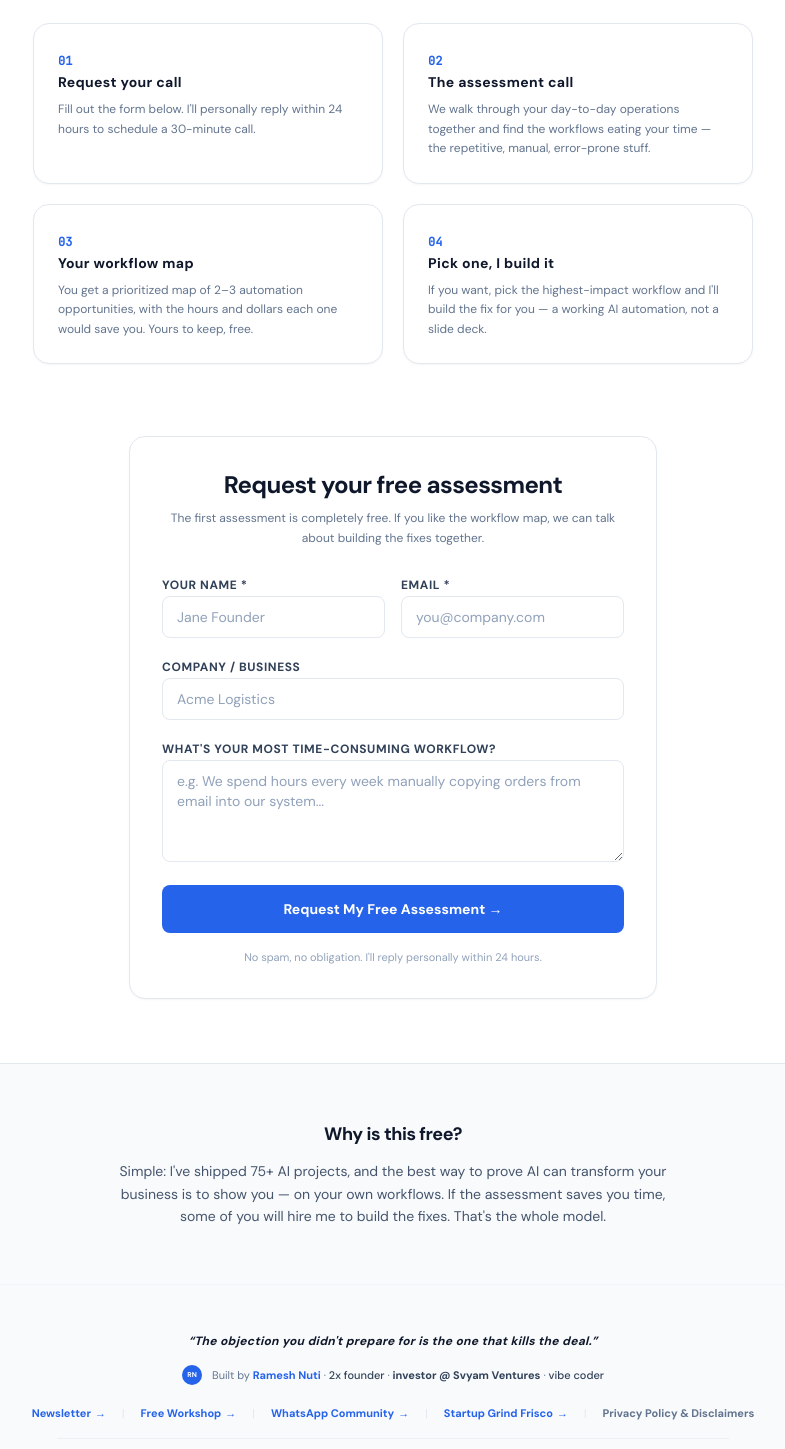
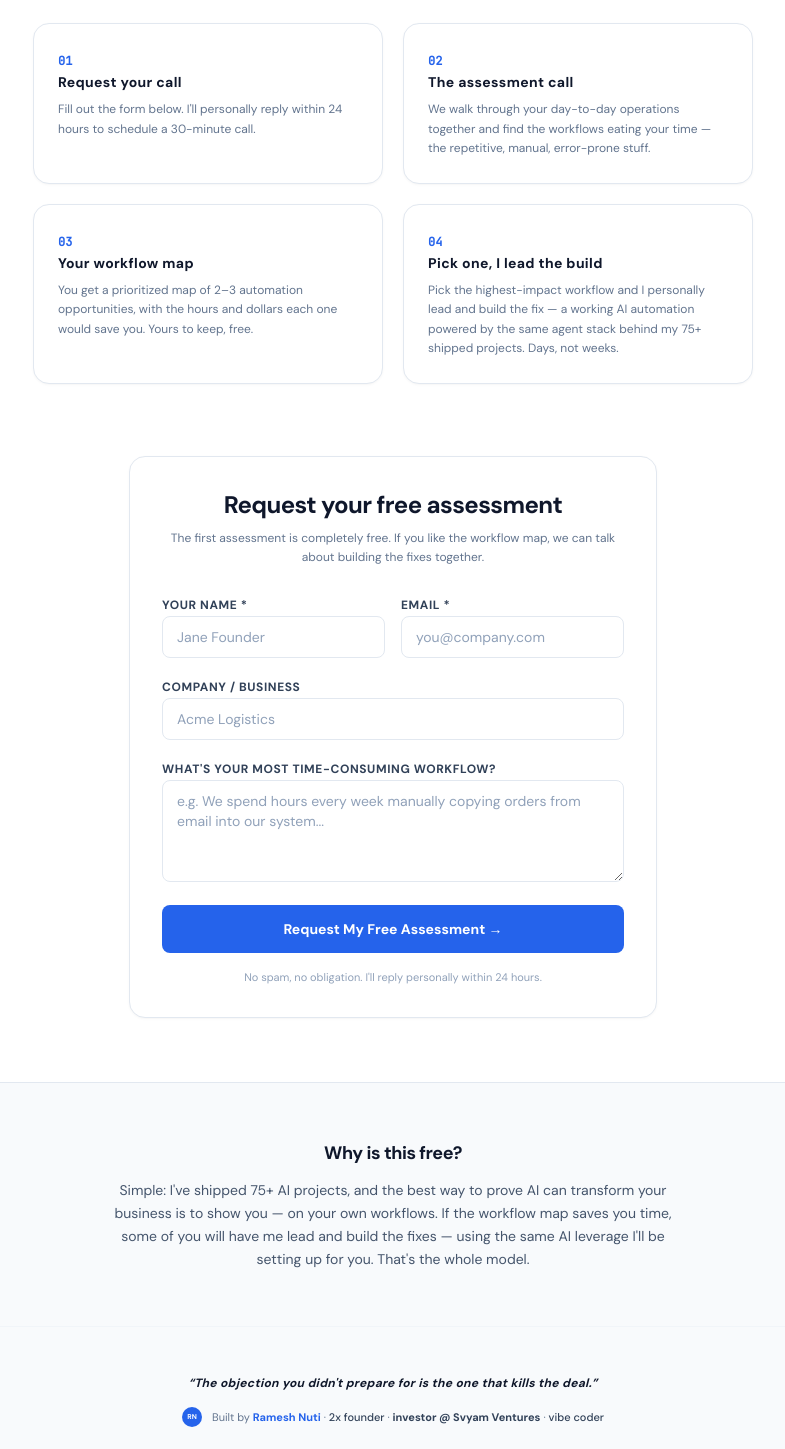
Before and after one commit to tryinaweek/rameshnuti-v2, a Next.js app: page /book-an-assessment in a window 1280 px wide. Shown: the part 777-2226 px from the top of the page, without its empty margins (247-1032 px from the left). Built offline with nearby package versions, Linux system fonts and the light colour scheme; no server answers.

Commit message:
copy: premium 'I lead the build' positioning on assessment page

```diff
--- a/src/app/book-an-assessment/page.tsx
+++ b/src/app/book-an-assessment/page.tsx
@@ -25,8 +25,8 @@ const steps = [
   },
   {
     num: "04",
-    title: "Pick one, I build it",
-    desc: "If you want, pick the highest-impact workflow and I'll build the fix for you — a working AI automation, not a slide deck.",
+    title: "Pick one, I lead the build",
+    desc: "Pick the highest-impact workflow and I personally lead and build the fix — a working AI automation powered by the same agent stack behind my 75+ shipped projects. Days, not weeks.",
   },
 ];
 
@@ -115,7 +115,8 @@ export default function BookAssessmentPage() {
           <p className="text-slate-600 text-sm leading-relaxed">
             Simple: I&apos;ve shipped 75+ AI projects, and the best way to prove AI can
             transform your business is to show you — on your own workflows. If the
-            assessment saves you time, some of you will hire me to build the fixes.
+            workflow map saves you time, some of you will have me lead and build the
+            fixes — using the same AI leverage I&apos;ll be setting up for you.
             That&apos;s the whole model.
           </p>
         </div>
```
